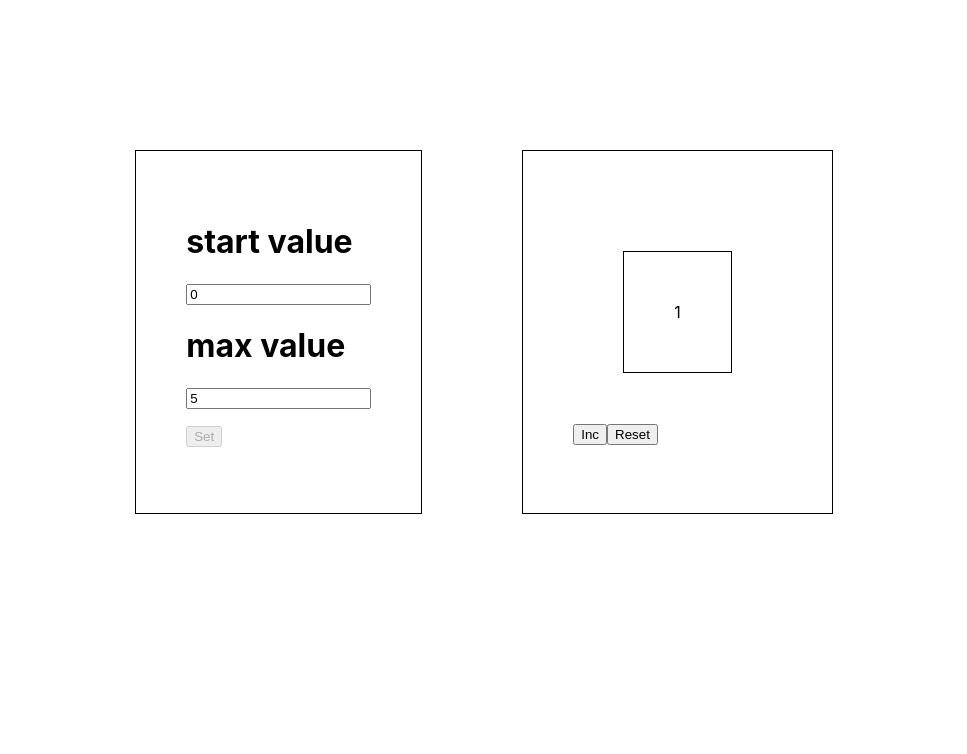
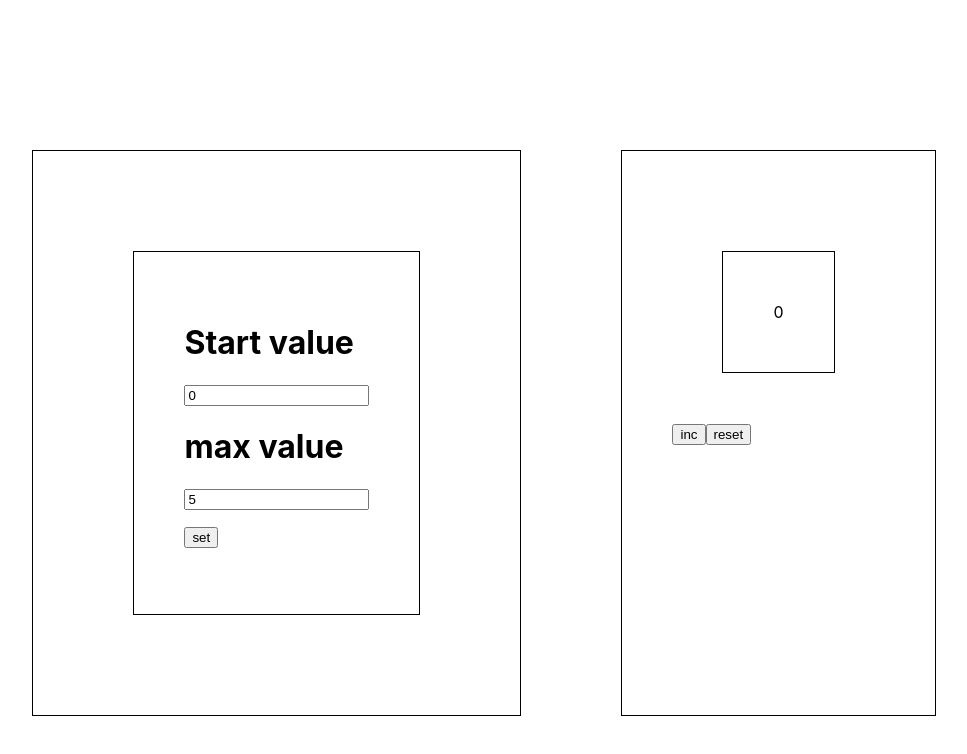
Before and after one commit to RinalinDS/counter, a React (Create React App) app: page / in a window 1280 px wide. Shown: the top 754 px of the page, without its empty margins (156-1123 px from the left). Built offline with nearby package versions, Linux system fonts and the light colour scheme.

Commit message:
work without local storage, added refs, added промежуточный state for max and start value to display in input

```diff
--- a/src/App.tsx
+++ b/src/App.tsx
@@ -1,4 +1,4 @@
-import React, {ChangeEvent, useState} from 'react';
+import React, {ChangeEvent, useRef, useState} from 'react';
 import './App.css';
 import {UniButton} from "./UniButton";
 import {start} from "repl";
@@ -6,105 +6,67 @@ import {start} from "repl";
 function App() {
     let [startValue, setStartValue] = useState(0)
     let [maxValue, setMaxValue] = useState(5)
-    let [counter, setCounter] = useState(1)
+    let [counter, setCounter] = useState(startValue)
 
-    const [enterState, setEnterState] = useState(false)
-    const [errorState, setErrorState] = useState(false)
-    const [counterState, setCounterState] = useState(true)
-    const [message, setMessage] = useState("")
+    const [edit, setEdit] = useState(false)
 
+    let [startValueI, setStartValueI] = useState(startValue)
+    let [maxValueI, setMaxValueI] = useState(maxValue)
 
-    const setValueHanlder = () => {
-        setEnterState(false)
-        setErrorState(false)
-        setCounterState(true)
+    const maxValueInputRef = useRef<HTMLInputElement>(null)
+    const startValueInputRef = useRef<HTMLInputElement>(null)
+
+    const set = () => {
+        const el = maxValueInputRef.current as HTMLInputElement
+        setMaxValue(+el.value)
+        const el2 = startValueInputRef.current as HTMLInputElement
+        setStartValue(+el2.value)
+        setEdit(false)
+
+    }
+    const incrementHandler = () => {
+        setCounter(counter+1)
+    }
+    const resetHandler = () => {
+        setCounter(startValue)
     }
 
-    const IncrementValueHandler = () => {
-        setCounter(counter + 1)
+    const maxValueHandler =(event: ChangeEvent<HTMLInputElement>) => {
+        setMaxValueI(+event.currentTarget.value)
+        setEdit(true)
     }
-    const ResetValueHandler = () => {
-        setCounter(startValue)
-    }
-    const startValueHandler = (e: ChangeEvent<HTMLInputElement>) => {
-        setStartValue(+e.currentTarget.value) // пришлось заглушку с + написать, иначе не понимаю как, и почему стринг?
-        if (1 > startValue) {
-
-            setErrorState(true)
-            setCounterState(false)
-            setEnterState(false)
-            setMessage("error")
-            console.log(errorState, counterState, enterState, message)
-        } else {
-            setEnterState(true)
-            setCounterState(false)
-            setErrorState(false)
-            setMessage(" Error")
-        }
-
-    }
-    const maxValueHandler = (e: ChangeEvent<HTMLInputElement>) => {
-        setMaxValue(+e.currentTarget.value) // пришлось заглушку с + написать, иначе не понимаю как, и почему стринг?
-
-
+    const startValueHandler =(event: ChangeEvent<HTMLInputElement>) => {
+        setStartValueI(+event.currentTarget.value)
+        setEdit(true)
     }
 
-    const errorStateHanlder = () => {
-        if (startValue >= maxValue) {
-            return true
-        } else if (startValue < 0) {
-            return true
-        } else if (counterState) {
-            return counterState
-        }
-        return false
-    }
-    const IncrStateHanlder = () => {
-        if (counter >= maxValue) {
-            return true
-        } else if (errorState) {
-            return true
-        } else if (enterState) {
-            return true
-        }
-        return false
-    }
-    const resetStateHandler = () => {
-        if (errorState) {
-            return true
-        } else if (enterState) {
-            return true
-        }
-        return false
-    }
-
-    let incrementTitle = "Inc"
-    let resetTitle = "Reset"
-    let setTitle = "Set"
 
     return (
         <div className="App">
-            <div>
-                <h1> start value</h1>
-                <input value={startValue} type="number"
-                       onChange={startValueHandler}/>
-                <h1> max value</h1>
-                <input value={maxValue} type="number" onChange={maxValueHandler}/>
-                <p>
-                    <UniButton callback={setValueHanlder} title={setTitle} disabled={errorStateHanlder()}/>
-                </p>
+            <div className={"inline"}>
+                <div>
+                    <h1>Start value</h1>
+                    <input value={startValueI}  type={"number"} ref={startValueInputRef} onChange={startValueHandler} />
+
+                    <h1>max value</h1>
+                    <input  value ={maxValueI} type={"number"} ref={maxValueInputRef}  onChange={maxValueHandler}/>
+                    <p><UniButton
+                        callback={set}
+                        title={"set"}
+                        disabled={startValueI < 0 || maxValueI <= startValueI}/></p>
+                </div>
+
             </div>
-            <div>
-                <div className={counter === maxValue ? "increment" : ""}>
-                    {errorState ? message : counter}</div>
+            <div className={"inline"}>
+                <div className={counter >=maxValue ? "increment" : ""}>{counter}</div>
+                <UniButton callback={incrementHandler} title={"inc"} disabled={counter>=maxValue || edit} />
+                <UniButton callback={resetHandler} title={"reset"} disabled={edit} />
 
-                <UniButton callback={IncrementValueHandler} title={incrementTitle} disabled={IncrStateHanlder()}/>
-                <UniButton callback={ResetValueHandler} title={resetTitle} disabled={resetStateHandler()}/>
             </div>
+        </div>
 
+    )
 
-        </div>
-    );
 }
 
 export default App;
```
